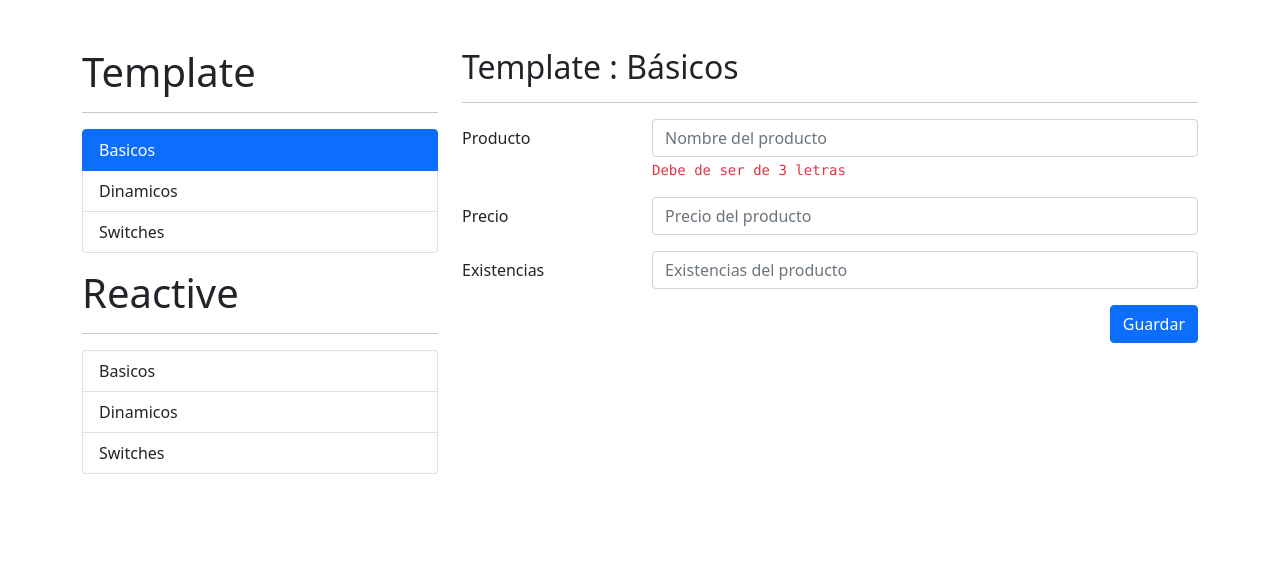
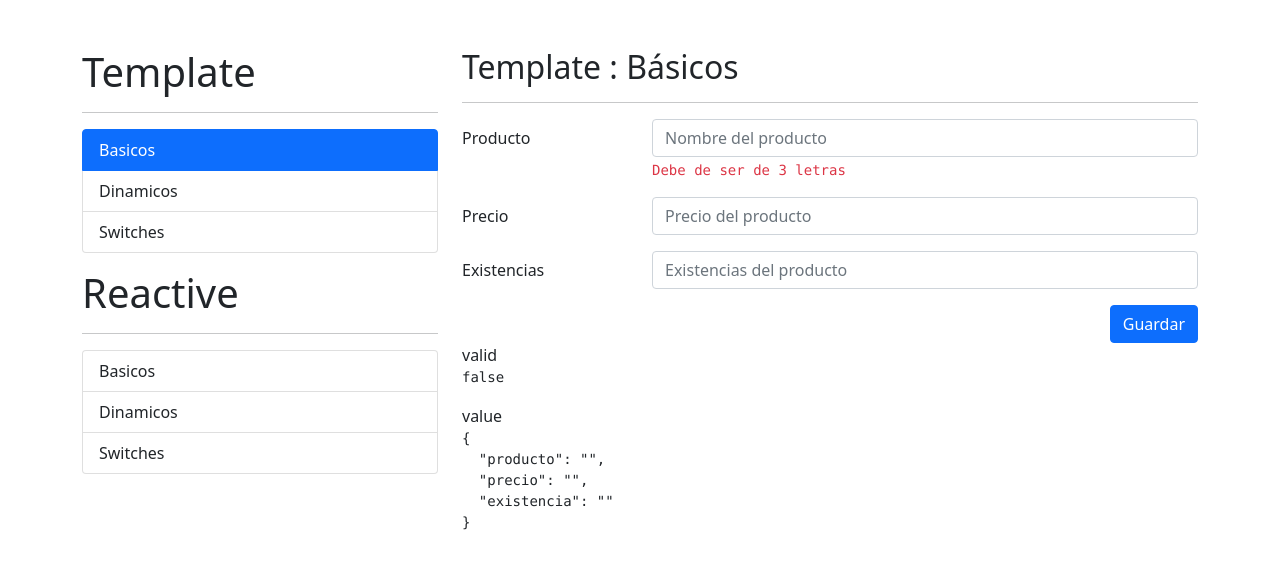
Before and after one commit to nefta99/06-formulariosApp, an Angular app: page /template/basicos in a window 1280 px wide. Shown: the top 568 px of the page. Built offline with nearby package versions, Linux system fonts and the light colour scheme.

Commit message:
video :232

```diff
--- a/src/app/template/basicos/basicos.component.html
+++ b/src/app/template/basicos/basicos.component.html
@@ -2,13 +2,19 @@
 <hr>
 <div class="row">
     <div class="col">
-        <form>
+        <form (ngSubmit)="guardar(miFormulario)"
+            #miFormulario="ngForm"
+            autocomplete="off"
+        >
             <!-- Campo de producto -->
             <div class="mb-3 row">
                 <label class="col-sm-3 col-form-label" >Producto</label>
                 <div class="col-sm-9">
                     <input type="text"
+                            ngModel
+                            name="producto"
                             class="form-control"
+                            required
                             placeholder="Nombre del producto"
                     >
                     <samp class="form-text text-danger">Debe de ser de 3 letras</samp>
@@ -21,8 +27,12 @@
                 <label class="col-sm-3 col-form-label" >Precio</label>
                 <div class="col-sm-9">
                     <input type="number"
+                            ngModel
+                            name="precio"
                             class="form-control"
                             placeholder="Precio del producto"
+                            required
+                            min="0"
                     >
 
 
@@ -34,6 +44,8 @@
                 <label class="col-sm-3 col-form-label" >Existencias</label>
                 <div class="col-sm-9">
                     <input type="number"
+                            ngModel
+                            name="existencia"
                             class="form-control"
                             placeholder="Existencias del producto"
                     >
@@ -54,3 +66,14 @@
         </form>
     </div>
 </div>
+
+
+<div class="row">
+    <div class="col">
+        <span>valid</span>
+        <pre>{{miFormulario.valid}}</pre>
+
+        <span>value</span>
+        <pre>{{miFormulario.value | json }}</pre>
+    </div>
+</div>
--- a/src/app/template/basicos/basicos.component.ts
+++ b/src/app/template/basicos/basicos.component.ts
@@ -1,4 +1,5 @@
 import { Component, OnInit } from '@angular/core';
+import { NgForm } from '@angular/forms';
 
 @Component({
   selector: 'app-basicos',
@@ -13,4 +14,8 @@ export class BasicosComponent implements OnInit {
   ngOnInit(): void {
   }
 
+  guardar( miFormulario : NgForm){
+    console.log(miFormulario.value);
+  }
+
 }
--- a/src/app/template/template.module.ts
+++ b/src/app/template/template.module.ts
@@ -5,6 +5,7 @@ import { TemplateRoutingModule } from './template-routing.module';
 import { BasicosComponent } from './basicos/basicos.component';
 import { DinamicosComponent } from './dinamicos/dinamicos.component';
 import { SwitchesComponent } from './switches/switches.component';
+import { FormsModule } from '@angular/forms';
 
 
 @NgModule({
@@ -15,7 +16,9 @@ import { SwitchesComponent } from './switches/switches.component';
   ],
   imports: [
     CommonModule,
-    TemplateRoutingModule
+    FormsModule,
+    TemplateRoutingModule,
+
   ]
 })
 export class TemplateModule { }
```
